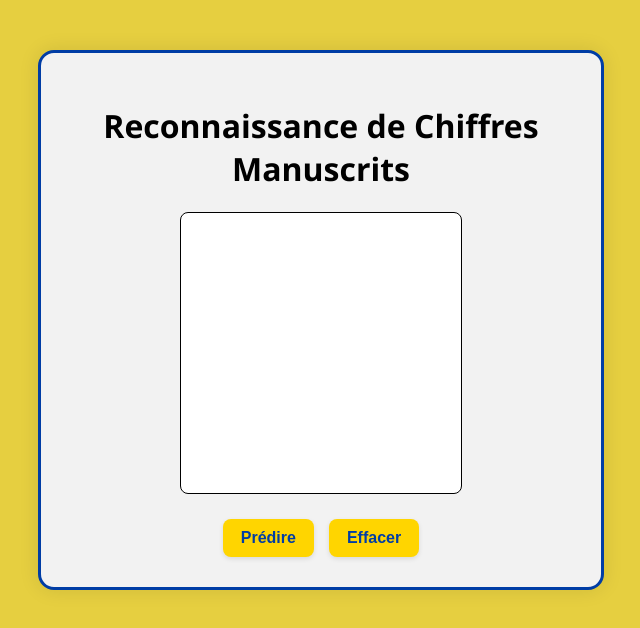
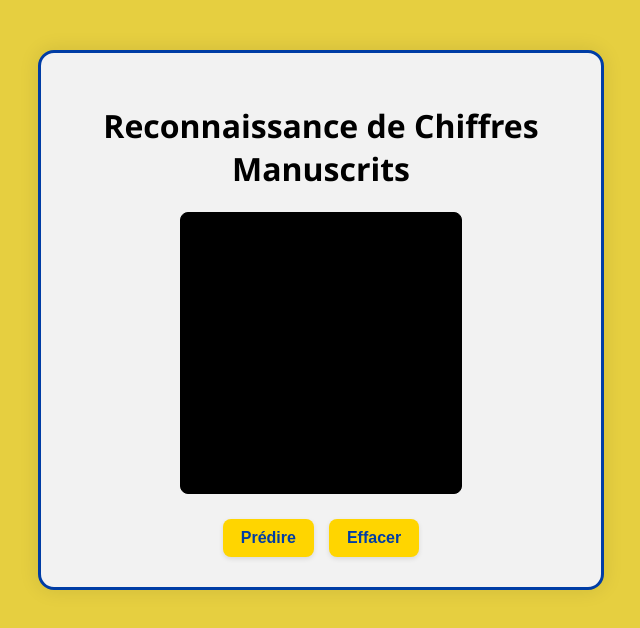
Before and after one commit to faycalEdderi/poste-project, a React (Create React App) app in the folder digit-recognition-frontend/: page / in a window 1280 px wide. Shown: the top 628 px of the page, without its empty margins (319-959 px from the left). Built offline with nearby package versions, Linux system fonts and the light colour scheme.

Commit message:
debugging number analyses

```diff
--- a/digit-recognition-frontend/src/components/Sketchpad/SketchPad.js
+++ b/digit-recognition-frontend/src/components/Sketchpad/SketchPad.js
@@ -14,10 +14,11 @@ const SketchPad = () => {
     canvas.height = 280;
     canvas.style.width = "280px";
     canvas.style.height = "280px";
+    canvas.style.backgroundColor = "black";
 
     const context = canvas.getContext("2d");
     context.lineCap = "round";
-    context.strokeStyle = "black";
+    context.strokeStyle = "white";
     context.lineWidth = 15;
     contextRef.current = context;
   }, []);
```
Also changed, not shown: 1 other file (tests, documents, lock files or other folders).
